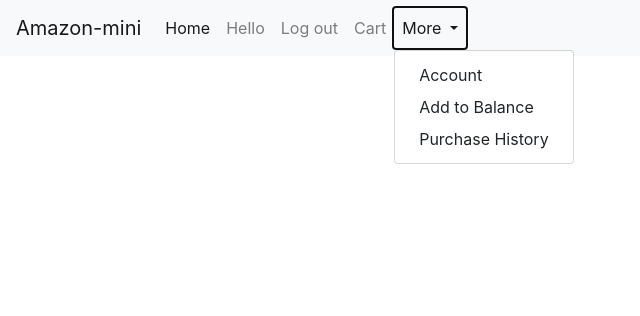
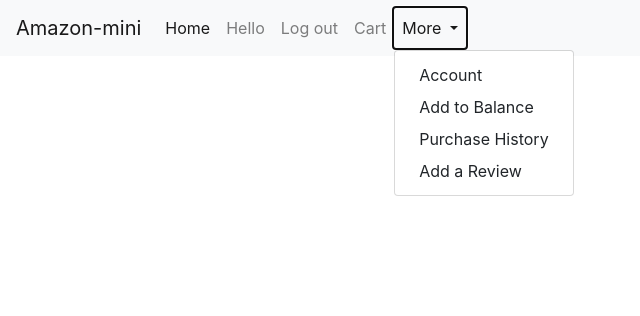
Before and after one commit to blossommojekwu/bazar.github.io, a Python web app: template templates/item.html in a window 1280 px wide, after a click on "More". Shown: the top 316 px of the page, without its empty margins (0-640 px from the left). Run offline with Jinja, Linux system fonts and the light colour scheme; the template is opened without the code that fills it, so the values that code supplies are empty; some web fonts are replaced.

Commit message:
add review functionality

```diff
--- a/templates/base.html
+++ b/templates/base.html
@@ -42,7 +42,9 @@
                     <a class="dropdown-item" href="{{ url_for('user')}}">Account</a>
                     <a class="dropdown-item" href="{{ url_for('addbalance')}}">Add to Balance</a>
                     <!-- <div class="dropdown-divider"></div> -->
-                    <a class="dropdown-item" href="{{ url_for('purchasehistory')}}">Purchase History</a>
+                    <a class="dropdown-item" href="{{ url_for('purchasehistory')}}">Purchase History
+                    <a class="dropdown-item" href="{{ url_for('addreview')}}">Add a Review</a>
+                    </a>
                   </div>
                 </li>
                 {% endif %}
```
